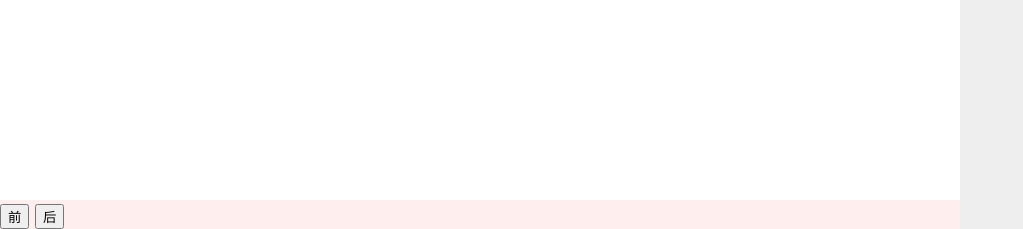
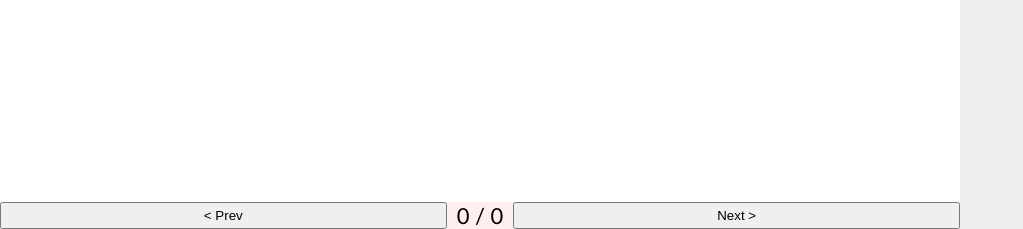
Before and after one commit to cursorweb/leescribe, a Flask app: page / in a window 1280 px wide. Shown: the part 571-800 px from the top of the page, without its empty margins (0-1023 px from the left). Run offline with Flask 2, Linux system fonts and the light colour scheme; some libraries are stand-ins or nearby versions.

Commit message:
finished pager with page indicator

```diff
--- a/static/scripts/main.js
+++ b/static/scripts/main.js
@@ -15,6 +15,7 @@ const richtextCont = document.querySelector(".richtext-cont");
 
 const prevPassageBtn = document.querySelector(".prev-passage");
 const nextPassageBtn = document.querySelector(".next-passage");
+const passageNumberText = document.querySelector(".passage-number");
 
 let languageModel;
 
@@ -52,6 +53,20 @@ function renderPassage() {
     for (const line of passages[passageIndex]) {
         const lineEl = languageModel.createLineEl(line);
         richtextCont.append(lineEl);
+    }
+
+    passageNumberText.textContent = `${passageIndex + 1} / ${passages.length}`;
+
+    if (passageIndex == 0) {
+        prevPassageBtn.disabled = true;
+    } else {
+        prevPassageBtn.disabled = false;
+    }
+
+    if (passageIndex == passages.length - 1) {
+        nextPassageBtn.disabled = true;
+    } else {
+        nextPassageBtn.disabled = false;
     }
 }
 
--- a/static/styles/style.css
+++ b/static/styles/style.css
@@ -38,6 +38,13 @@ body {
 
 .cont .article-cont .article-nav {
     background: #fee;
+    display: flex;
+    justify-content: space-between;
+    gap: 10px;
+}
+
+.cont .article-cont .article-nav button {
+    flex-grow: 1;
 }
 
 .cont .translate-cont {
--- a/templates/index.html
+++ b/templates/index.html
@@ -50,8 +50,9 @@
         <div class="article-cont">
             <div class="richtext-cont"></div>
             <div class="article-nav">
-                <button class="prev-passage">前</button>
-                <button class="next-passage">后</button>
+                <button class="prev-passage">&lt; Prev</button>
+                <div class="passage-number">0 / 0</div>
+                <button class="next-passage">Next &gt;</button>
             </div>
         </div>
         <div class="translate-cont">
```
